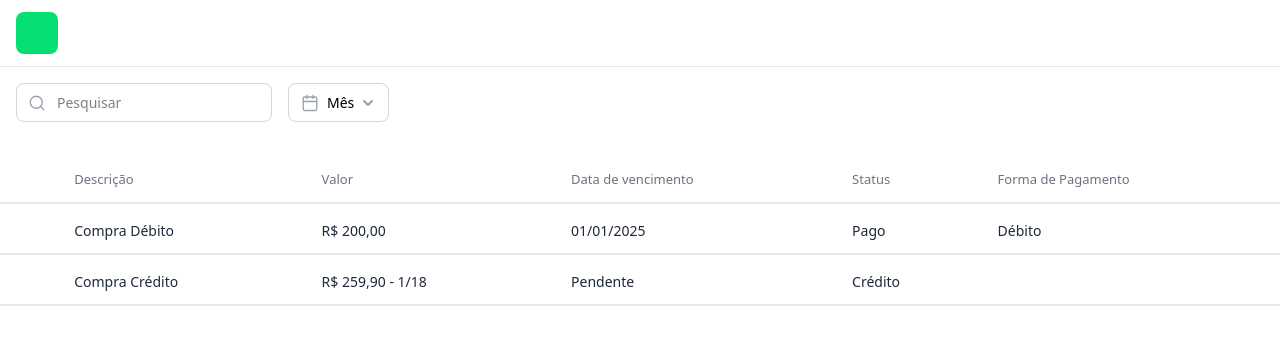
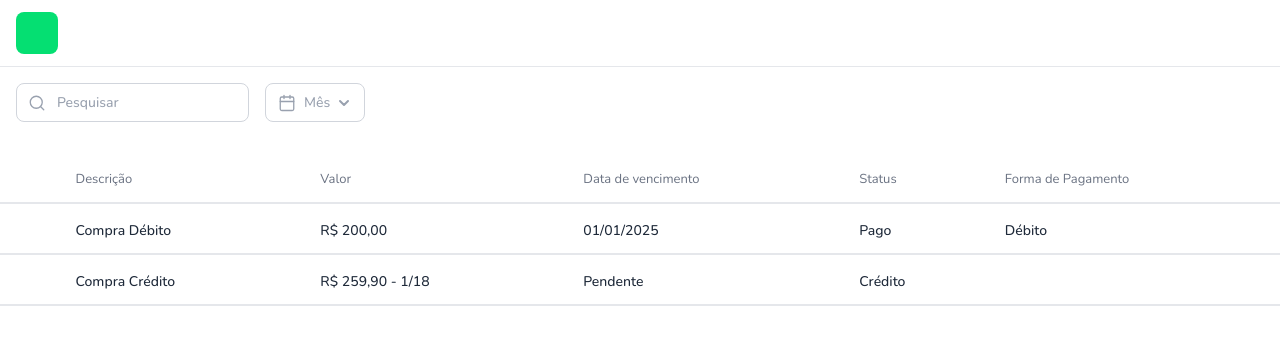
Before and after one commit to faelcjeronymo/financial-organizer, a Next.js app: page / in a window 1280 px wide. Shown: the top 344 px of the page. Built offline with nearby package versions, Linux system fonts and the light colour scheme.

Commit message:
some layout improvements and changed font style

```diff
--- a/src/app/_components/Dropdown/index.tsx
+++ b/src/app/_components/Dropdown/index.tsx
@@ -94,7 +94,7 @@ const Dropdown = (props: DropdownProps) => {
         <div className="relative">
             <DropdownButton action={closeOnButtonClick} ref={buttonRef}>
                 {icon}
-                <div className="px-2 pe-1.5">{label}</div>
+                <div className="px-2 pe-1.5 text-gray-400">{label}</div>
             </DropdownButton>
             {/* TODO: mapear os items através de um objeto */}
             <DropdownMenu isClosed={isClosed} ref={menuRef}>
--- a/src/app/_components/SearchBar/index.tsx
+++ b/src/app/_components/SearchBar/index.tsx
@@ -7,7 +7,7 @@ interface SearchBarProps {
 const SearchBar = ({ placeholder }: SearchBarProps) => {
     return (
         <div className="relative">
-            <input className="appearence-none p-3 py-2 border rounded-lg border-gray-300 ps-10 hover:border-gray-400 focus-visible:outline-0 transition h-[38]" placeholder={placeholder}/>
+            <input className="appearence-none p-3 py-2 border rounded-lg border-gray-300 ps-10 hover:border-gray-400 focus-visible:outline-0 transition h-[38] placeholder:text-gray-400" placeholder={placeholder}/>
             <Search className="absolute top-1/2 start-3 -translate-y-1/2 text-gray-400" size={18}/>
         </div>
     );
--- a/src/app/layout.tsx
+++ b/src/app/layout.tsx
@@ -1,6 +1,11 @@
 import Content from './_components/Content';
 import Header from './_components/Header';
 import './globals.css';
+import { Nunito } from 'next/font/google';
+
+const nunito = Nunito({
+    subsets: ['latin'],
+});
 
 export default function RootLayout({
     children,
@@ -9,7 +14,7 @@ export default function RootLayout({
 }) {
     return (
         <html lang="en">
-            <body className={""}>
+            <body className={nunito.className}>
                 <Header/>
                 <Content>
                     {children}
```
